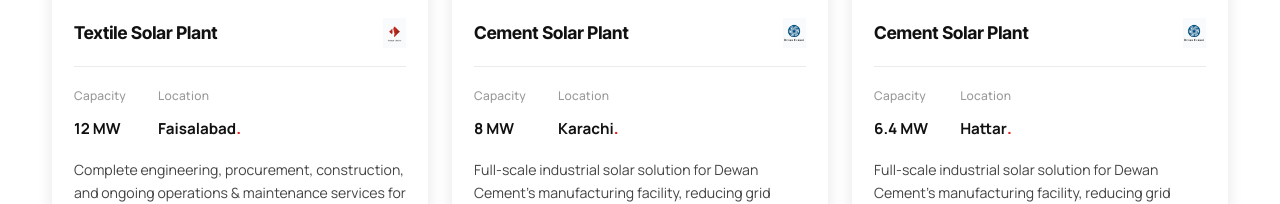
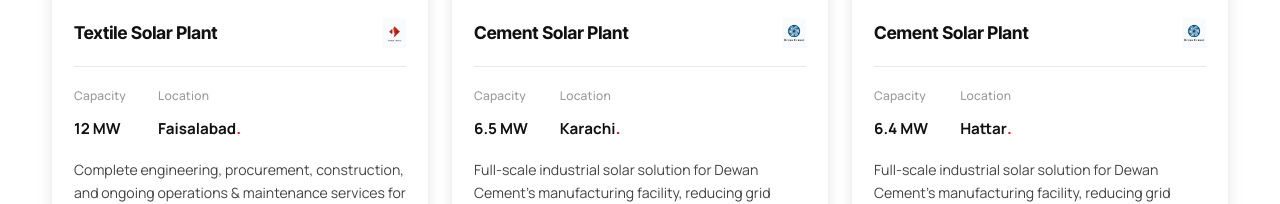
Before and after one commit to Techx425/Techx, a Next.js app: page /projects in a window 1280 px wide. Shown: the part 835-1039 px from the top of the page. Built offline with nearby package versions, Linux system fonts and the light colour scheme.

Commit message:
Update Karachi Cement Solar Plant capacity from 8 MW to 6.5 MW

```diff
--- a/src/app/projects/page.tsx
+++ b/src/app/projects/page.tsx
@@ -25,7 +25,7 @@ const projects = [
         id: 2,
         title: 'Cement Solar Plant',
         logo: '/images/projects/dewan-logo.jpeg',
-        capacity: '8 MW',
+        capacity: '6.5 MW',
         location: 'Karachi',
         img: '/images/projects/deewan2.jpeg',
         desc: 'Full-scale industrial solar solution for Dewan Cement\'s manufacturing facility, reducing grid dependency and cutting operational energy costs.',
```
